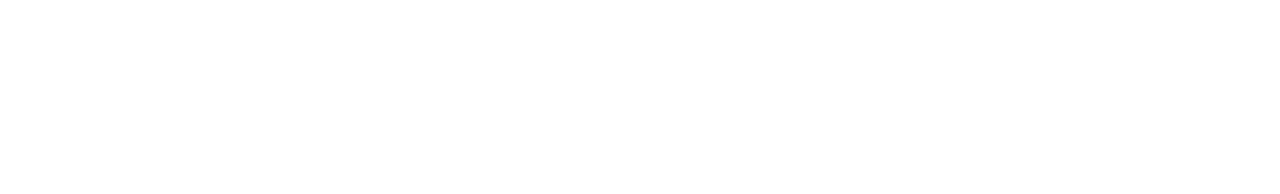
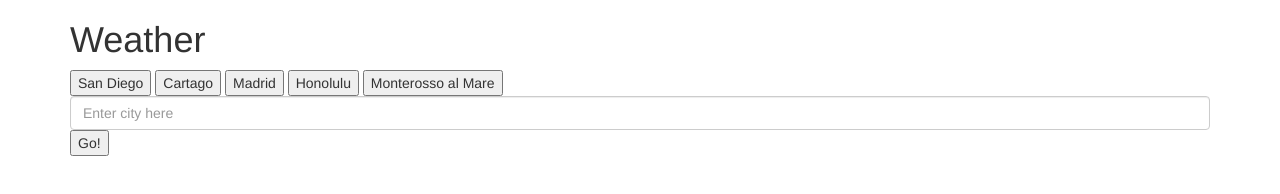
Before and after one commit to pzc0308/Weather-App, a plain HTML site: page index.html in a window 1280 px wide. Drawn offline with nearby package versions, Linux system fonts and the light colour scheme.

Commit message:
added structure to html

```diff
--- a/index.html
+++ b/index.html
@@ -1,10 +1,30 @@
 <!DOCTYPE html>
-<html>
+<html ng-app='myApp'>
   <head>
     <meta charset="utf-8">
     <title></title>
+    <link href="https://maxcdn.bootstrapcdn.com/bootstrap/3.3.7/css/bootstrap.min.css" rel="stylesheet" integrity="sha384-BVYiiSIFeK1dGmJRAkycuHAHRg32OmUcww7on3RYdg4Va+PmSTsz/K68vbdEjh4u" crossorigin="anonymous">
   </head>
-  <body>
+  <body ng-controller='weatherController as weatherCtrl'>
+  <div class='container'>
+    <h1>Weather</h1>
+  </div>
+  <div class='container'>
+    <button>San Diego</button>
+    <button>Cartago</button>
+    <button>Madrid</button>
+    <button>Honolulu</button>
+    <button>Monterosso al Mare</button>
+  </div>
+  <div class='container'>
+    <input type="text" class='form-control' ng-model='weatherCtrl.search' placeholder='Enter city here'/>
+    <button type="button" name="button">Go!</button>
+  </div>
+
+  <script src="https://cdnjs.cloudflare.com/ajax/libs/jquery/3.1.1/jquery.js"></script>
+  <script src="https://ajax.googleapis.com/ajax/libs/angularjs/1.6.2/angular.min.js"></script>
+  <script src="weatherapp/weather.module.js"></script>
+  <script src="weatherapp/home/weather.controller.js"></script>
 
   </body>
 </html>
--- a/weather.controller.js
+++ b/weather.controller.js
@@ -10,8 +10,10 @@
     /* @ngInject */
     function weatherController() {
         var vm = this;
+        vm.history = [];
+        vm.apiKey =  '519889fb71f27909ea9936375edcae8f'
+        vm.search = '';
 
-        activate();
 
         function activate() {
 
```
